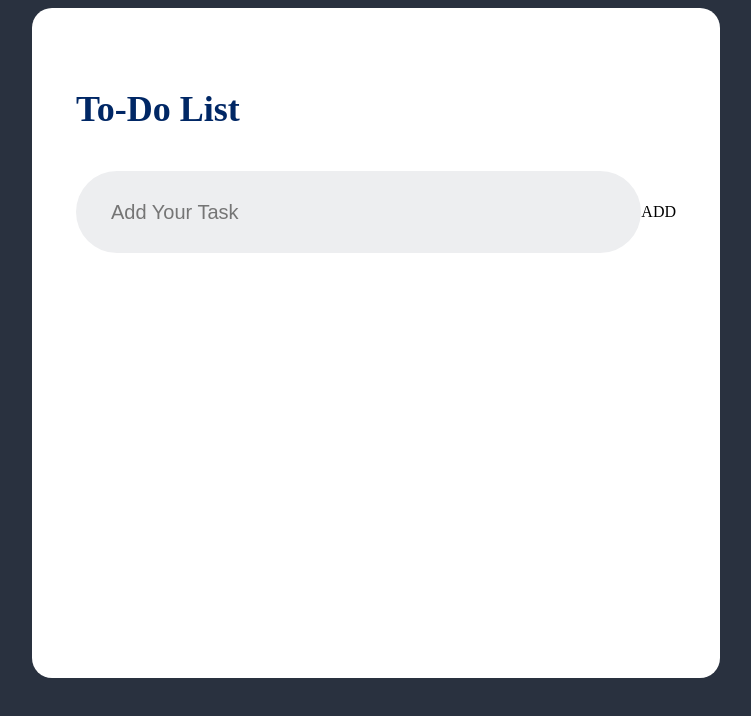
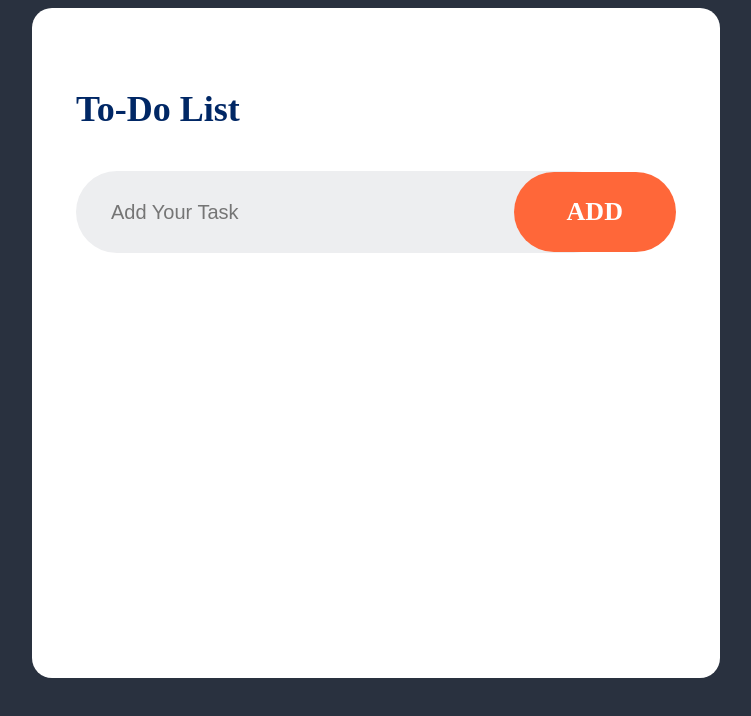
Before and after one commit to swe-robertkibet/React-To-Do-List-App, a React (Vite) app: page / in a window 1280 px wide. Shown: the top 716 px of the page, without its empty margins (264-1015 px from the left). Built offline with nearby package versions, Linux system fonts and the light colour scheme.

Commit message:
Add functions for handling text inputs

```diff
--- a/src/Components/CSS/Todo.css
+++ b/src/Components/CSS/Todo.css
@@ -36,3 +36,18 @@
     padding-left: 35px;
     font-size: 20px;
 }
+
+.todo-add-btn {
+    border-radius: 50px;
+    background: #ff6739;
+    width: 187px;
+    height: 80px;
+    display: flex;
+    justify-content: center;
+    align-items: center;
+    margin-left: -100px;
+    color: #fff;
+    font-size: 26px;
+    font-weight: 600;
+    cursor: pointer;
+}
--- a/src/Components/Todo.jsx
+++ b/src/Components/Todo.jsx
@@ -1,15 +1,43 @@
+import { useEffect } from "react";
 import "./CSS/Todo.css";
+import { useState, useRef } from "react";
 
+let count = 0;
 const Todo = () => {
   //functions
+  const [todos, setTodos] = useState([]);
+  const inputRef = useRef(null);
 
+  const add = () => {
+    setTodos([
+      ...todos,
+      { no: count++, text: inputRef.current.value, display: "" },
+    ]);
+    inputRef.current.value = "";
+  };
+
+  useEffect(() => {
+    console.log(todos);
+  }, [todos]);
   //return statement
   return (
     <div className="todo">
       <div className="todo-header">To-Do List</div>
       <div className="todo-add">
-        <input type="text" placeholder="Add Your Task" className="todo-input" />
-        <div className="todo-add-btn">ADD</div>
+        <input
+          ref={inputRef}
+          type="text"
+          placeholder="Add Your Task"
+          className="todo-input"
+        />
+        <div
+          onClick={() => {
+            add();
+          }}
+          className="todo-add-btn"
+        >
+          ADD
+        </div>
       </div>
 
       <div className="todo-list"></div>
```
